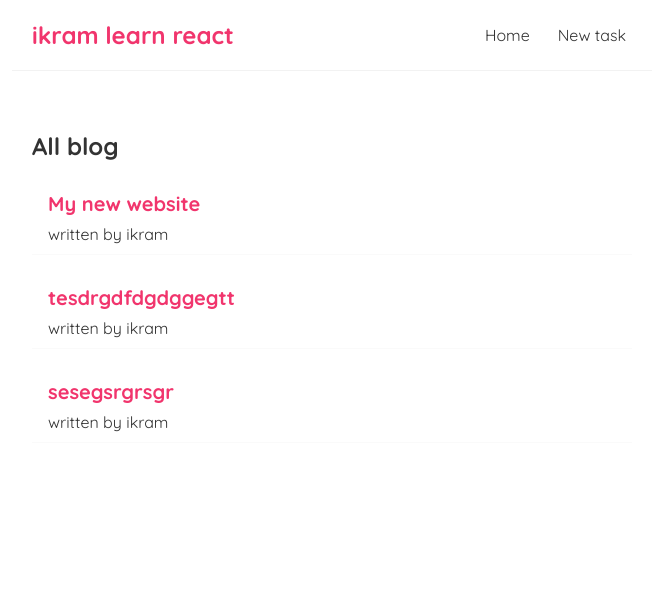
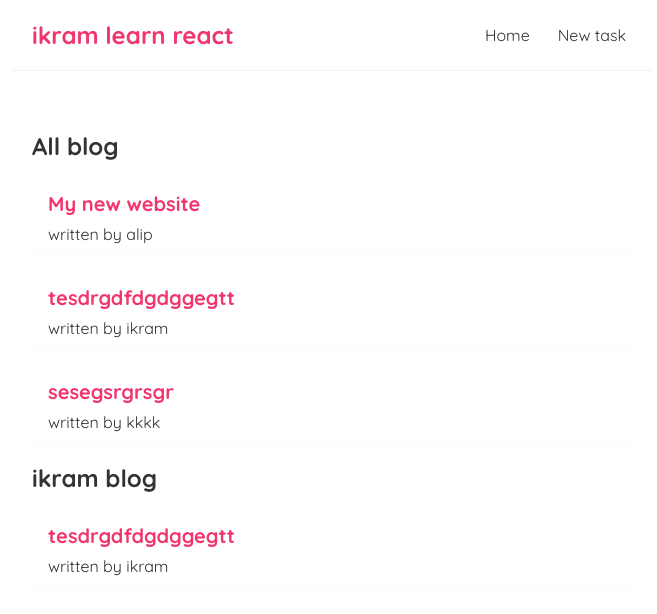
Before and after one commit to ikramnizam/ikram-react, a React (Create React App) app: page / in a window 1280 px wide. Shown: the top 614 px of the page, without its empty margins (308-965 px from the left). Built offline with nearby package versions, Linux system fonts and the light colour scheme.

Commit message:
tutorial 12

```diff
--- a/src/Home.js
+++ b/src/Home.js
@@ -3,14 +3,15 @@ import BlogList from './BlogList';
 
 const Home = () => {
     const [blogs, setBlogs] = useState([
-        {title: 'My new website', body:'lorem ipsum', author:'ikram', id:1},
+        {title: 'My new website', body:'lorem ipsum', author:'alip', id:1},
         {title: 'tesdrgdfdgdggegtt', body:'lorem ipsum', author:'ikram', id:2},
-        {title: 'sesegsrgrsgr', body:'lorem ipsum', author:'ikram', id:3}
+        {title: 'sesegsrgrsgr', body:'lorem ipsum', author:'kkkk', id:3}
     ]);
 
     return (
         <div className="home">
           <BlogList blogs={blogs} title="All blog" />
+          <BlogList blogs={blogs.filter((blog) => blog.author === 'ikram')} title="ikram blog" />
         </div>
      );
 }
```
